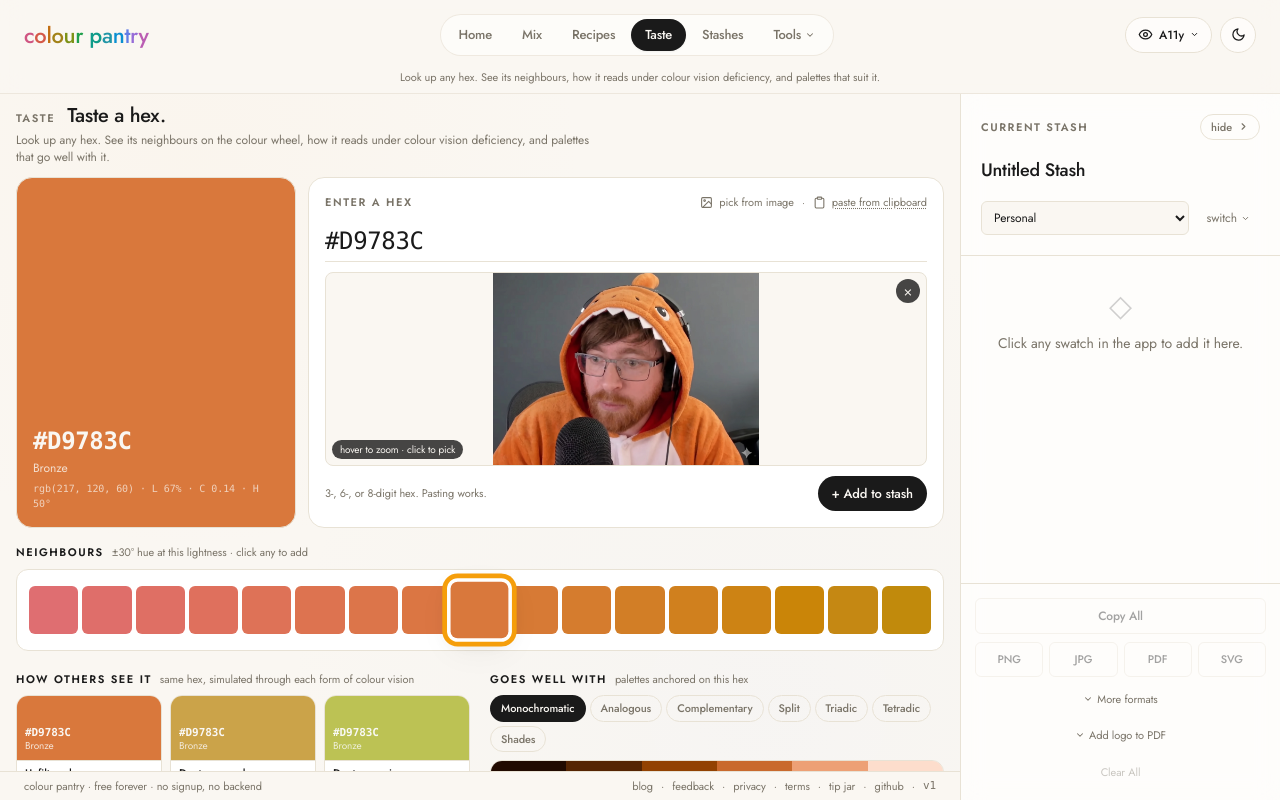
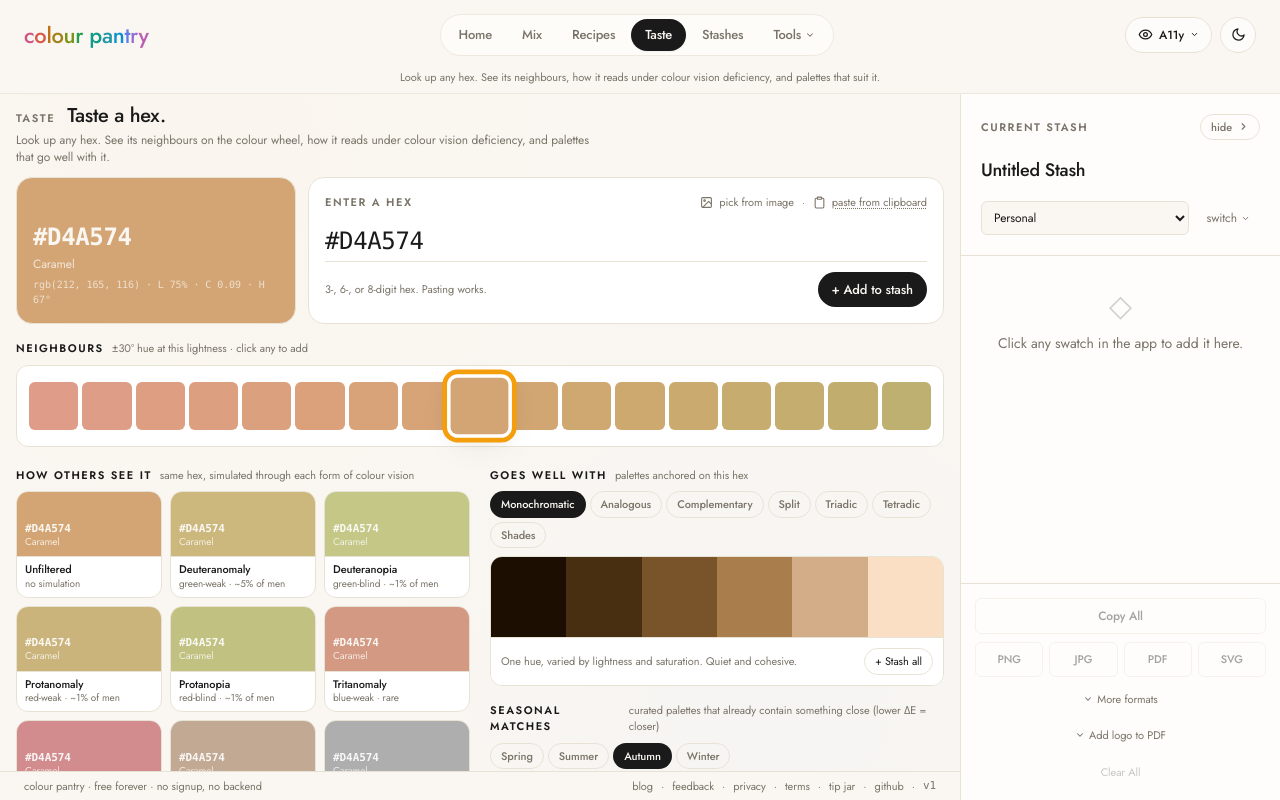
Before and after one commit to meganapostol/colourpantry, a React (Vite) app: page /lookup in a window 1280 px wide. Built offline with nearby package versions, Linux system fonts and the light colour scheme.

Commit message:
Revert "Taste opens on the onesie: default photo loaded, hoodie orange pre-picked"
This reverts commit 581bb97db33af0cd30f96c9af4e5d35cfb5584f5.

```diff
--- a/src/pages/LookupPage.tsx
+++ b/src/pages/LookupPage.tsx
@@ -123,13 +123,11 @@ function findSeasonalMatches(target: string): Record<Season, SeasonalMatch[]> {
 
 export function LookupPage() {
   const { addSwatch, addManySwatches, showToast } = useStash();
-  // The page opens on the default photo with its hoodie orange already picked;
-  // both defaults must agree or the swatch lies about the image.
-  const [input, setInput] = useState("#D9783C");
-  const [hex, setHex] = useState("#D9783C");
+  const [input, setInput] = useState("#D4A574");
+  const [hex, setHex] = useState("#D4A574");
   const [harmony, setHarmony] = useState<HarmonyRule>("monochromatic");
   const [seasonTab, setSeasonTab] = useState<Season>("autumn");
-  const [pickerImage, setPickerImage] = useState<string | null>("/taste-default.webp");
+  const [pickerImage, setPickerImage] = useState<string | null>(null);
   const [magnifier, setMagnifier] = useState<{
     x: number;
     y: number;
```
Also changed, not shown: public/taste-default.webp (deleted).
